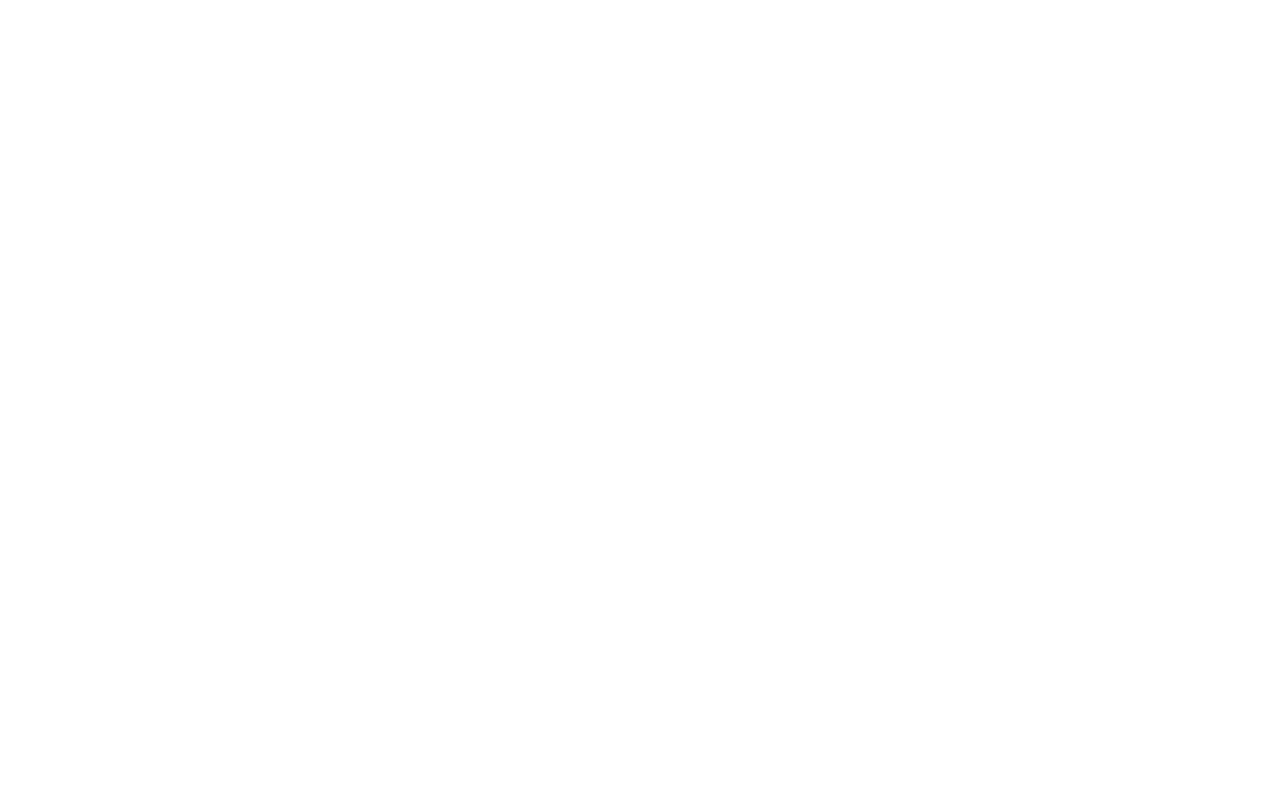
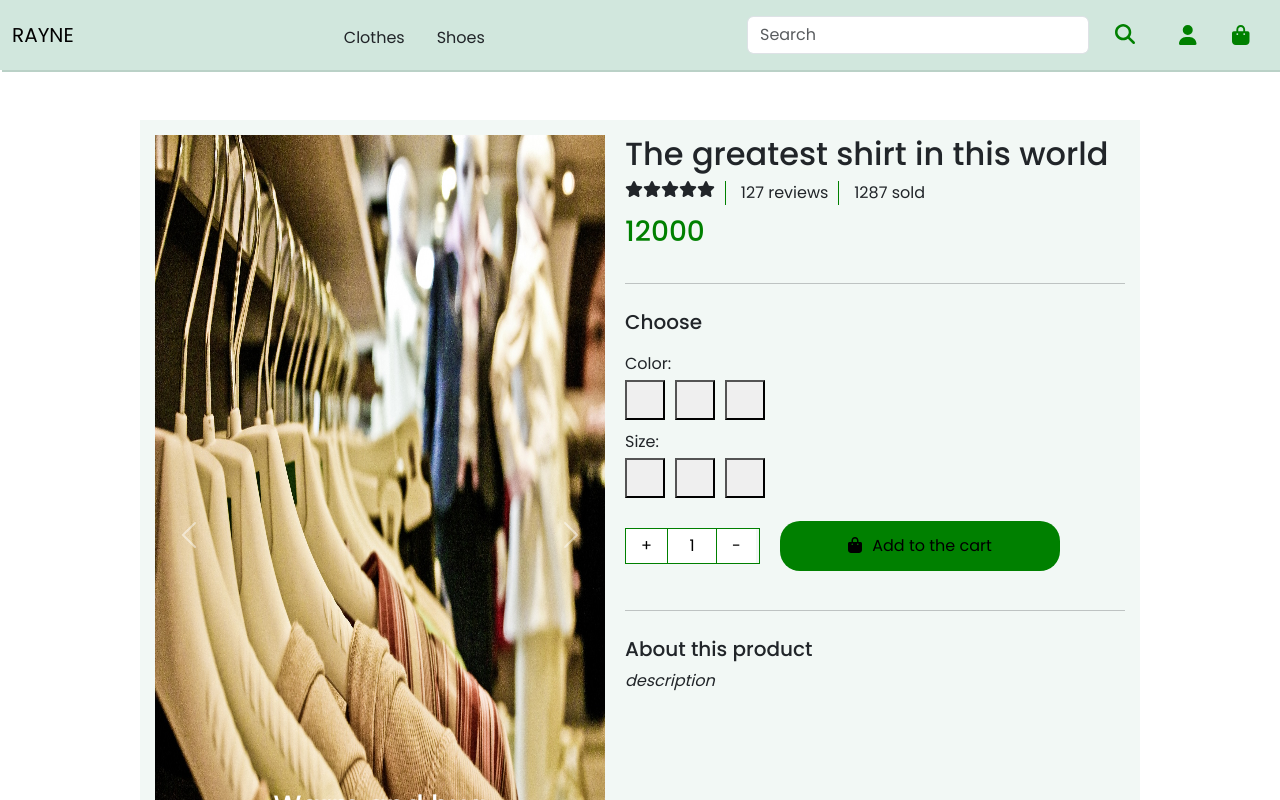
Before and after one commit to Nguyen-Phuong-Anh/clothes-shop, a React (Create React App) app in the folder frontend/: page /product in a window 1280 px wide. Before the commit this address had no page. Shown: the top 800 px of the page. Built offline with nearby package versions, Linux system fonts and the light colour scheme.

Commit message:
customize the CSS of product page

```diff
--- a/frontend/src/App.css
+++ b/frontend/src/App.css
@@ -5,6 +5,7 @@
   padding: 0;
   box-sizing: border-box;
   font-family: 'Poppins', sans-serif;
+  --signature_color: #d1e7dd;
 }
 
 .link {
@@ -13,10 +14,6 @@
 }
 
 /* Navbar CSS */
-.container {
-  position: relative;
-}
-
 .icon {
   color: green;
   margin: 0 10px;
@@ -48,18 +45,19 @@
 }
 
 .navbar_body {
-  background-color: #d1e7dd;
+  background-color: var(--signature_color);
   box-shadow: 2px 2px #bad1c7;
 }
 
 /* Slider CSS */
-.slider_container {
+.container {
   margin-top: 100px;
   width: 100%;
 }
 
 .slider {
   height: 800px;
+  width: 100%;
 }
 
 .slider img {
@@ -87,3 +85,130 @@
     margin-left: 130px;
   }
 }
+
+/* product */
+.wrapper {
+  position: absolute;
+  top: 100px;
+  margin: auto;
+}
+
+.product_container {
+  display: flex;
+  margin: 120px auto 50px;
+  background-color: #d1e7dd49;
+  width: 1000px;
+  padding: 15px;
+}
+
+.product_image {
+  width: 450px;
+}
+
+.product_image img {
+  height: 100%;
+}
+
+.product_content {
+  margin-left: 20px;
+  width: 500px;
+}
+
+.product_content p {
+  margin-bottom: 4px;
+}
+
+.sell {
+  display: flex;
+  justify-content: space-between;
+  width: 300px;
+}
+
+.sell div:not(:first-child) {
+  border-left: 1px solid green;
+  padding-left: 15px;
+}
+
+.product_content_body {
+  display: grid;
+  gap: 10px;
+}
+
+.price {
+  color: green;
+  margin-top: 10px;
+}
+
+.product_content p {
+  font-size: 1rem;
+}
+
+.color_group {
+  display: flex;
+  gap: 10px;
+}
+
+.color_button {
+  width: 40px;
+  height: 40px;
+}
+
+.snippet_container {
+  display: grid;
+  grid-template-columns: 135px 300px;
+  gap: 20px;
+  align-items: center;
+}
+
+.snippet {
+  margin: 20px 0;
+  border: 1px solid green;
+}
+
+.snippet button {
+  padding: 5px 15px;
+  border: none;
+  background-color: white;
+}
+
+.snippet input {
+  padding: 5px 0;
+  width: 50px;
+  text-align: center;
+  border: none;
+  border-left: 1px solid green;
+  border-right: 1px solid green;
+}
+
+.btn_purchase {
+  width: 280px;
+  height: 50px;
+  border: none;
+  border-radius: 20px;
+  background-color: green;
+}
+
+.btn_purchase:hover {
+  background-color: rgba(0, 128, 0, 0.387);
+  color: white;
+}
+
+.purchase_icon {
+  padding-right: 10px;
+}
+
+.red {
+  background-color: red;
+}
+
+.blue {
+  background-color: blue;
+}
+
+.white {
+  background-color: white;
+}
+
+.signature {
+  background-color: var(--signature_color);
+}
--- a/frontend/src/App.js
+++ b/frontend/src/App.js
@@ -1,6 +1,8 @@
 import './App.css';
 import { BrowserRouter as Router, Routes, Route} from 'react-router-dom'
 import Home from './views/Home';
+import HomeBody from './components/HomeBody';
+import Product from './views/Product';
 import 'bootstrap/dist/css/bootstrap.min.css';
 
 function App() {
@@ -8,7 +10,8 @@
     <Router>
       <div className="App">
         <Routes>
-          <Route path='/' element={<Home/>}/>
+          <Route path='/' element={<Home children={<HomeBody/>} />}/>
+          <Route path='/product' element={<Home children={<Product/>} />}/>
         </Routes>
       </div>
     </Router>
--- a/frontend/src/components/Card.js
+++ b/frontend/src/components/Card.js
@@ -2,7 +2,7 @@
 import { Link } from 'react-router-dom'
 function DetailCard({image}) {
   return (
-    <Link to="/" className='link'>
+    <Link to="/product" className='link'>
       <div className={styles.wrapper}>
           <div className={styles.image}>
               <img src={image} alt='product' />
--- /dev/null
+++ b/frontend/src/components/ColorButton.js
@@ -0,0 +1,9 @@
+function ColorButton() {
+    return (
+        <>
+            <button className="color_button"></button>
+        </>
+    );
+}
+
+export default ColorButton;
--- /dev/null
+++ b/frontend/src/components/HomeBody.js
@@ -0,0 +1,31 @@
+import DetailCard from '../components/Card';
+import image3 from '../images/clothes3.jpg'
+import Slider from '../components/Slider';
+import { Link } from 'react-router-dom';
+
+function HomeBody() {
+    return (
+        <div>
+            <div className='container'><Slider/></div>
+            <div className='body'>
+                <div>
+                    <ul>
+                        <li>jfalsf</li>
+                        <li>jfalsf</li>
+                        <li>jfalsf</li>
+                        <li>jfalsfﾞ</li>
+                    </ul>
+                </div>
+                <div className='card_group'>
+                    <DetailCard image={image3}/>
+                    <DetailCard image={image3}/>
+                    <DetailCard image={image3}/>
+                    <DetailCard image={image3}/>
+                    <DetailCard image={image3}/>
+                </div>
+            </div>
+        </div>
+    );
+}
+
+export default HomeBody;
--- a/frontend/src/views/Home.js
+++ b/frontend/src/views/Home.js
@@ -2,11 +2,8 @@
 import NavBar from '../components/navbar/NavBar'
 import { useState, useEffect } from 'react';
 import ResponsiveNavBar from '../components/navbar/ResponsiveNavBar'
-import Slider from '../components/Slider';
-import DetailCard from '../components/Card';
-import image3 from '../images/clothes3.jpg'
 
-function Home() {
+function Home({children}) {
     // const fetchData = async () => {
     //     const result = await axios.get('/accounts')
     //     console.log(result.data)
@@ -30,24 +27,7 @@
     return (
         <div>
             {width >= 992 ? <NavBar/> : <ResponsiveNavBar/> }
-            <div className='slider_container'><Slider/></div>
-            <div className='body'>
-                <div>
-                    <ul>
-                        <li>jfalsf</li>
-                        <li>jfalsf</li>
-                        <li>jfalsf</li>
-                        <li>jfalsfﾞ</li>
-                    </ul>
-                </div>
-                <div className='card_group'>
-                    <DetailCard image={image3}/>
-                    <DetailCard image={image3}/>
-                    <DetailCard image={image3}/>
-                    <DetailCard image={image3}/>
-                    <DetailCard image={image3}/>
-                </div>
-            </div>
+            {children}
         </div>
     );
 }
--- /dev/null
+++ b/frontend/src/views/Product.js
@@ -0,0 +1,85 @@
+import image3 from '../images/clothes3.jpg'
+import { FontAwesomeIcon } from '@fortawesome/react-fontawesome';
+import { faBagShopping } from '@fortawesome/free-solid-svg-icons'
+import ColorButton from '../components/ColorButton';
+import { useState } from 'react';
+import Slider from '../components/Slider'
+import { faStar } from '@fortawesome/free-solid-svg-icons';
+
+function Product() {
+    const [number, setNumber] = useState(1)
+
+    return (
+        <div className="product_container">
+            <div className="product_image">
+                <Slider image={image3}/>
+            </div>
+            <div className="product_content">
+                <h2>The greatest shirt in this world</h2>
+                <div className='sell'>
+                    <div className='star'>
+                        <FontAwesomeIcon icon={faStar} />
+                        <FontAwesomeIcon icon={faStar} />
+                        <FontAwesomeIcon icon={faStar} />
+                        <FontAwesomeIcon icon={faStar} />
+                        <FontAwesomeIcon icon={faStar} />
+                    </div>
+                    <div>127 reviews</div>
+                    <div>1287 sold</div>
+                </div>
+                <div className='product_content_body'>
+                    <h3 className='price'>12000</h3>
+                    <hr></hr>
+                    <h5>Choose</h5>
+                    <div className='color'>
+                        <p>Color: </p>
+                        <div className='color_group'>
+                            <ColorButton />
+                            <ColorButton />
+                            <ColorButton />
+                        </div>
+                    </div>
+                    <div>
+                        <p>Size:</p>
+                        <div className='color_group'>
+                            <ColorButton />
+                            <ColorButton />
+                            <ColorButton />
+                        </div>
+                    </div>
+                    <div className='snippet_container'>
+                        <div className='snippet'>
+                            <button
+                            onClick={() => {
+                                let val = number + 1
+                                setNumber(val)
+                            }}
+                            >+</button>
+                            <input
+                            value={number}
+                            type="text"
+                            onChange={(event) => {setNumber(event.target.value)}}
+                            />
+                            <button
+                            onClick={() => {
+                                if(number > 0) {
+                                    let val = number - 1
+                                    setNumber(val)
+                                }
+                            }}
+                            >-</button>
+                        </div>
+                        <button className='btn_purchase'> <FontAwesomeIcon className='purchase_icon' icon={faBagShopping} />Add to the cart</button>
+                    </div>
+                    <hr></hr>
+                    <div>
+                        <h5>About this product</h5>
+                        <i>description</i>
+                    </div>
+                </div>
+            </div>
+        </div>
+    );
+}
+
+export default Product;
```
